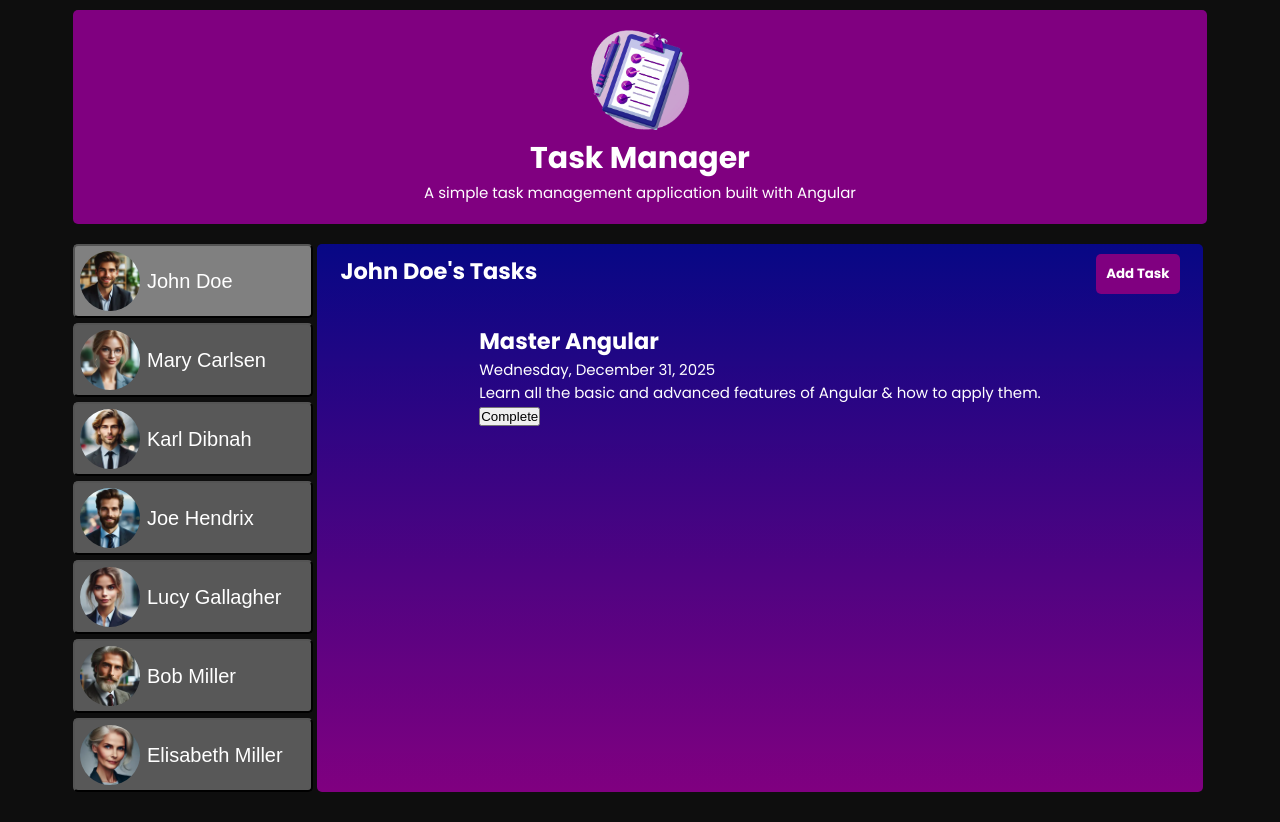
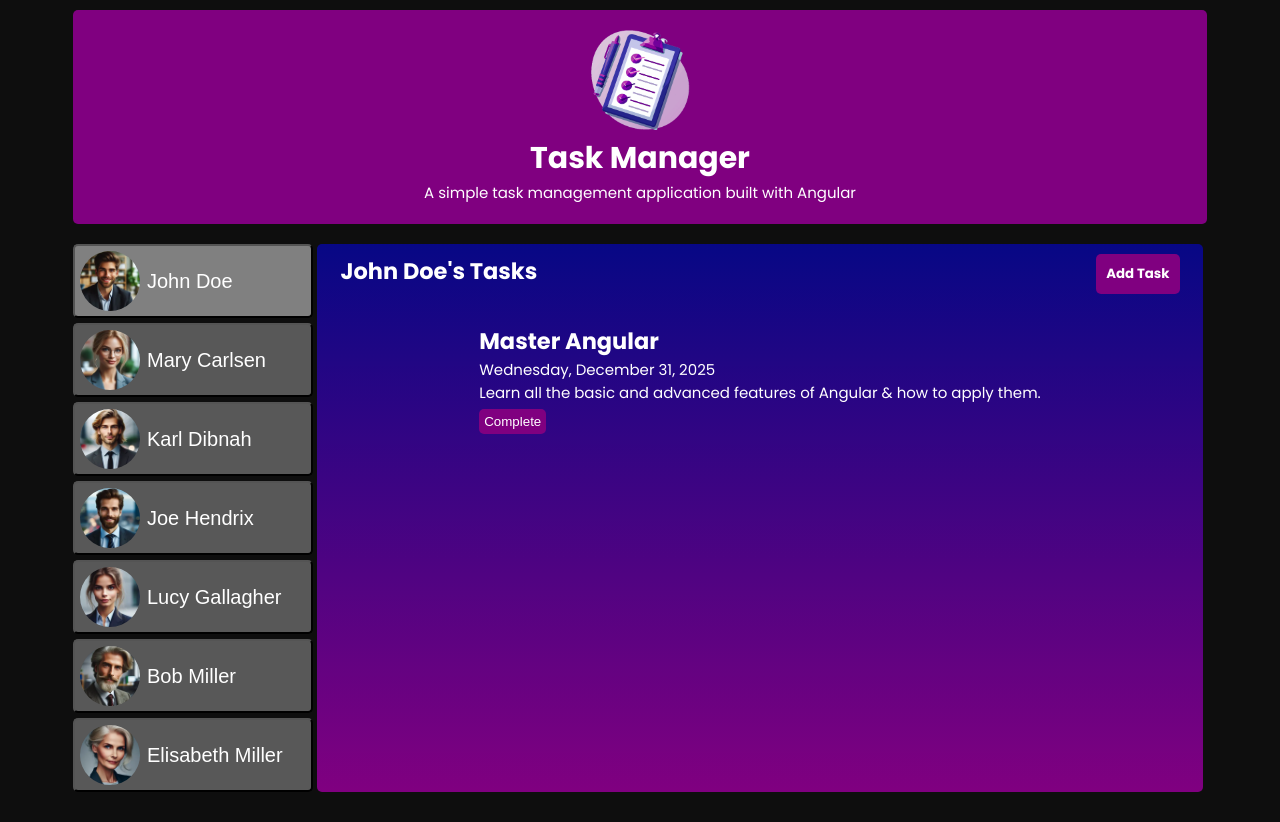
Before and after one commit to mm-varnamo/task-manager, an Angular app: page / in a window 1280 px wide. Both pictures are taken after a click on the button "John Doe". Built offline with nearby package versions, Linux system fonts and the light colour scheme.

Commit message:
style: add on hover highligt effect to button

```diff
--- a/src/app/tasks/task/task.component.css
+++ b/src/app/tasks/task/task.component.css
@@ -5,3 +5,17 @@ article {
 article:nth-last-child(1) {
   margin-bottom: 20px;
 }
+
+button {
+  padding: 5px;
+  border-radius: 5px;
+  border: none;
+  margin-top: 5px;
+  color: var(--text-color);
+  background-color: var(--primary-color);
+  transition: background-color 0.3s;
+}
+
+button:hover {
+  background-color: #ad00ad;
+}
--- a/src/app/tasks/task/task.component.html
+++ b/src/app/tasks/task/task.component.html
@@ -2,5 +2,5 @@
     <h2>{{task.title}}</h2>
     <time>{{task.dueDate | date: "fullDate"}}</time>
     <p>{{task.summary}}</p>
-    <p><button (click)="onCompletingTask()">Complete</button></p>
+    <button (click)="onCompletingTask()">Complete</button>
 </article>
```
